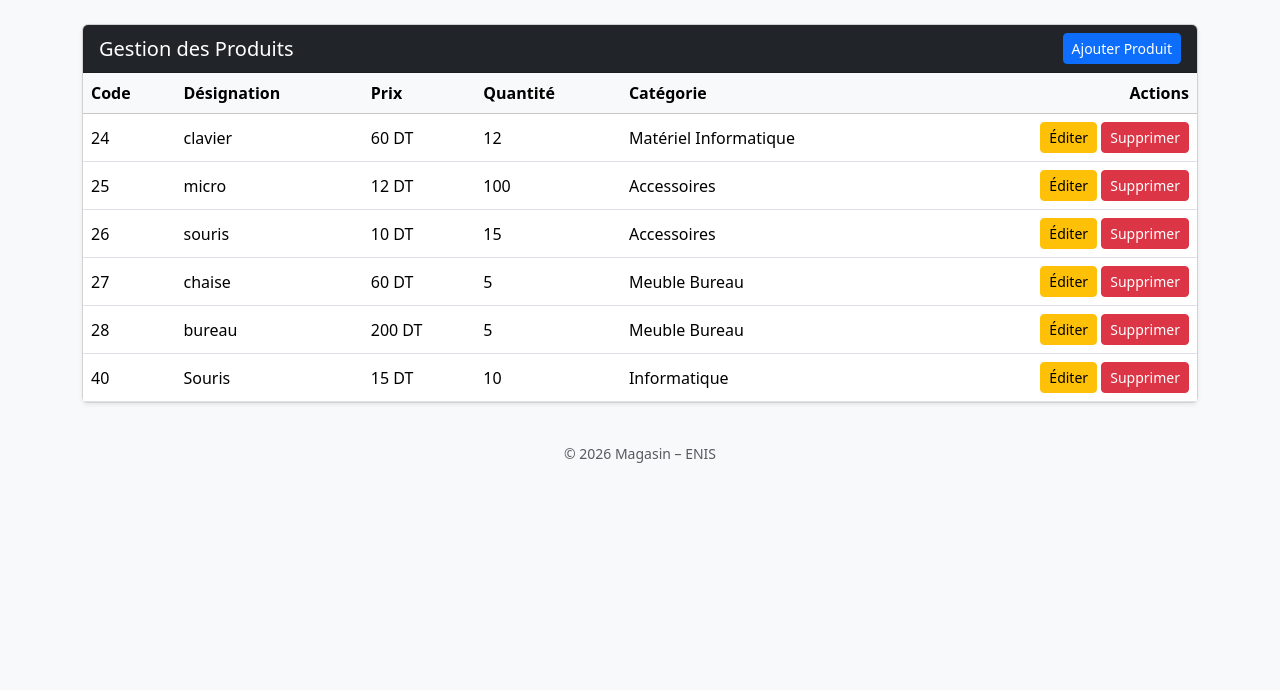
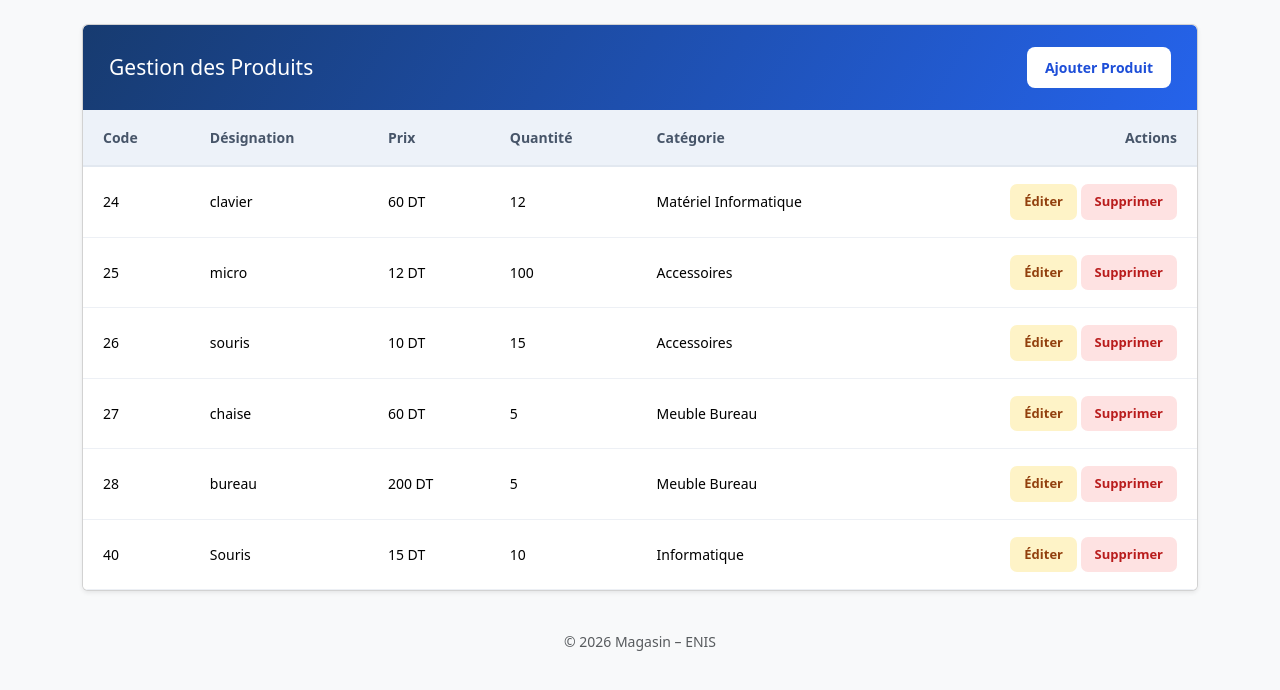
Before and after one commit to waelzouari/magasin_etud, a PHP site: page /produits.php in a window 1280 px wide. Shown: the part 56-746 px from the top of the page. Run offline with PHP 8.4, Linux system fonts and the light colour scheme; data comes from the database, SQL or seed files in the repository.

Commit message:
feat: améliorer le design du formulaire produit (#2)

```diff
--- a/public/produits.php
+++ b/public/produits.php
@@ -1,3 +1,135 @@
+<style>
+    /* ===== STYLE GENERAL ===== */
+    body {
+        background-color: #f4f6fb;
+        font-family: 'Segoe UI', Arial, sans-serif;
+        color: #263238;
+    }
+
+    /* ===== CARTE PRINCIPALE ===== */
+    .card {
+        border: none;
+        border-radius: 14px;
+        overflow: hidden;
+        box-shadow: 0 6px 24px rgba(0, 0, 0, 0.08) !important;
+    }
+
+    /* ===== EN-TETE ===== */
+    .card-header.bg-dark {
+        background: linear-gradient(120deg, #173b70, #2563eb) !important;
+        padding: 22px 26px;
+        border: none;
+    }
+
+    .card-header h5 {
+        font-size: 21px;
+        font-weight: 700;
+        margin: 0;
+    }
+
+    /* ===== BOUTON AJOUTER ===== */
+    .card-header .btn-primary {
+        background: white;
+        color: #1d4ed8;
+        border: none;
+        border-radius: 8px;
+        padding: 10px 18px;
+        font-weight: 600;
+        transition: all 0.2s ease;
+    }
+
+    .card-header .btn-primary:hover {
+        background: #dbeafe;
+        color: #1e40af;
+        transform: translateY(-2px);
+    }
+
+    /* ===== TABLEAU ===== */
+    .table {
+        font-size: 14px;
+        margin-bottom: 0;
+    }
+
+    .table thead th {
+        background: #edf2f9;
+        color: #475569;
+        font-weight: 700;
+        padding: 18px 20px;
+        border-bottom: 2px solid #e2e8f0;
+    }
+
+    .table tbody td {
+        padding: 17px 20px;
+        vertical-align: middle;
+        border-bottom: 1px solid #edf0f5;
+    }
+
+    .table tbody tr {
+        transition: background-color 0.2s ease;
+    }
+
+    .table tbody tr:hover td {
+        background-color: #eff6ff;
+    }
+
+    /* ===== BOUTONS D'ACTION ===== */
+    .table .btn {
+        border: none;
+        border-radius: 7px;
+        padding: 8px 14px;
+        font-size: 13px;
+        font-weight: 600;
+        transition: all 0.2s ease;
+    }
+
+    /* Modifier */
+    .table .btn-warning {
+        background: #fef3c7;
+        color: #92400e;
+    }
+
+    .table .btn-warning:hover {
+        background: #fcd34d;
+        color: #78350f;
+    }
+
+    /* Supprimer */
+    .table .btn-danger {
+        background: #fee2e2;
+        color: #b91c1c;
+    }
+
+    .table .btn-danger:hover {
+        background: #fca5a5;
+        color: #7f1d1d;
+    }
+
+    /* ===== MESSAGES ===== */
+    .alert {
+        border: none;
+        border-radius: 10px;
+        padding: 16px 20px;
+        margin-bottom: 24px;
+    }
+
+    /* ===== RESPONSIVE ===== */
+    @media (max-width: 768px) {
+        .card-header {
+            flex-direction: column;
+            align-items: flex-start !important;
+            gap: 15px;
+        }
+
+        .table th,
+        .table td {
+            padding: 12px;
+            white-space: nowrap;
+        }
+    }
+</style>
+
+
+
 <?php
 // Page "liste des produits"
 
@@ -26,6 +158,11 @@ try {
     $produits = [];
     $message  = ['danger', 'Impossible de charger les produits. Vérifiez la connexion à la base de données.'];
 }
+
+
+
+
+
 
 $title = 'Gestion des produits';
 require 'layouts/header.php';
```
